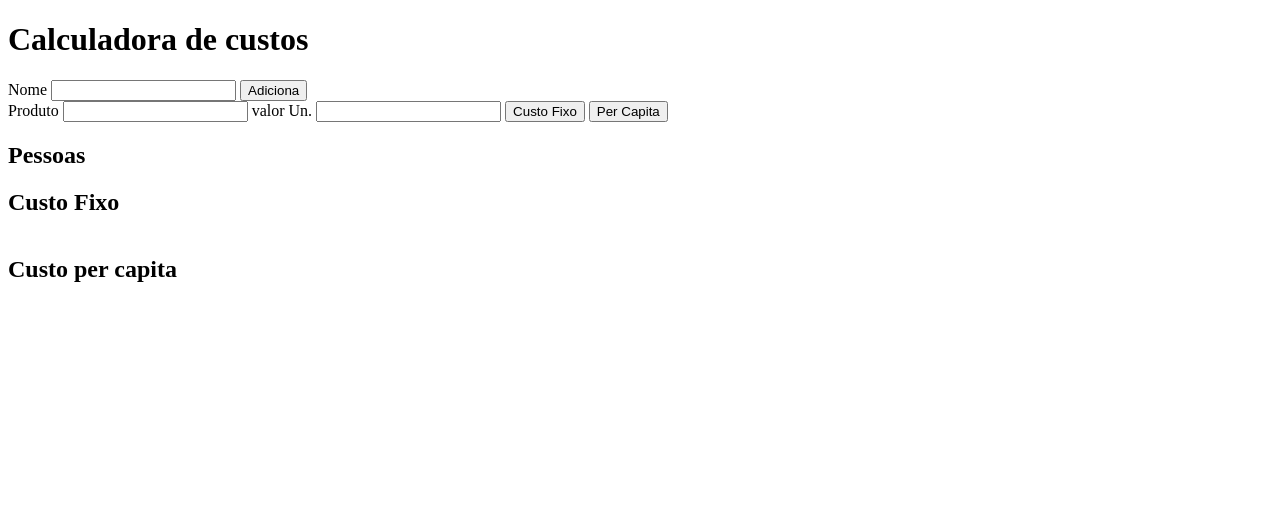
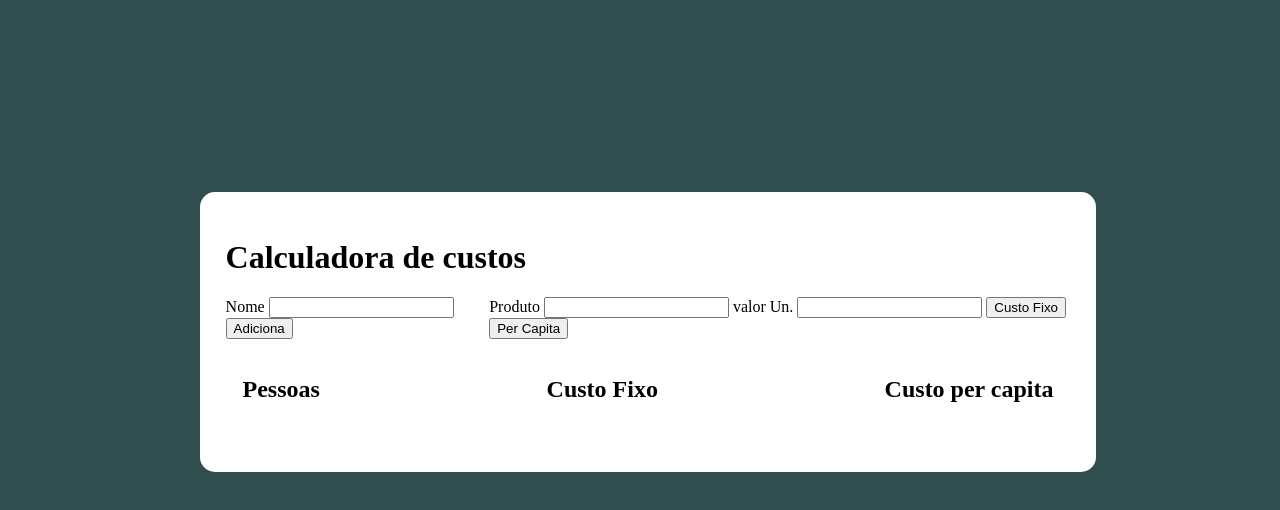
Before and after one commit to NashiCodes/Calculo-do-Churrasco, a plain HTML site: page index.html in a window 1280 px wide. Drawn offline with Linux system fonts and the light colour scheme.

Commit message:
inicia a estilização

```diff
--- a/index.html
+++ b/index.html
@@ -11,7 +11,7 @@
   <body>
     <div class="container">
       <h1>Calculadora de custos</h1>
-      <div class="container" id="Cima">
+      <div class="ptc" id="Cima">
         <div>
           <label for="Nome">Nome</label>
           <input type="text" id="Nome" />
@@ -26,7 +26,7 @@
           <input type="button" value="Per Capita" id="PerCap" />
         </div>
       </div>
-      <div class="container" id="Baixo">
+      <div class="ptb" id="Baixo">
         <div class="ul">
           <h2>Pessoas</h2>
           <ul id="listP"></ul>
--- a/style/style.css
+++ b/style/style.css
@@ -1,3 +1,41 @@
+html{
+    overflow-y: hidden;
+    overflow-x: hidden;
+}
+
+body{
+    background-color: darkslategray;
+    justify-content: center;
+    width: 100vw;
+    height: 100vh;
+}
+
+.container{
+    display: flex;
+    flex-direction: column;
+    background-color: white;
+    justify-content: center;
+    margin-top: 10%;
+    width: fit-content;
+    height: fit-content;
+    border-radius: 15px;
+    padding: 2%;
+    margin: 15%;
+}
+
+.ptc{
+    display: flex;
+    flex-direction: row;
+    justify-content: space-around;
+}
+
+.ptb{
+    display: flex;
+    flex-direction: row;
+    justify-content: space-between;
+    padding: 2%;
+}
+
 .remove-button{
     display: flex;
     width: 30px;
```
